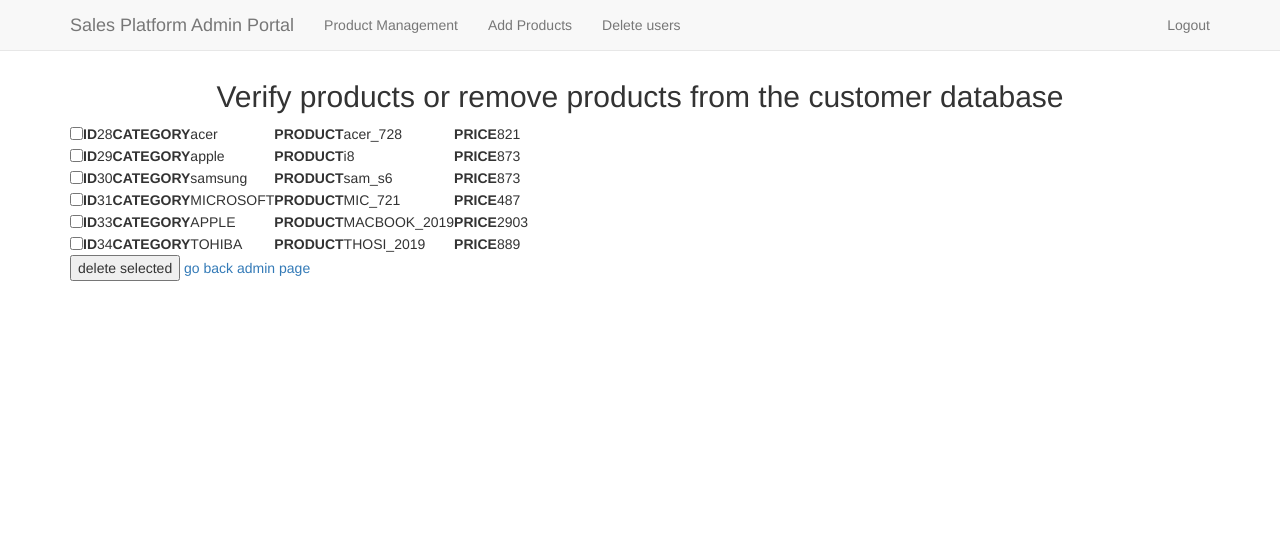
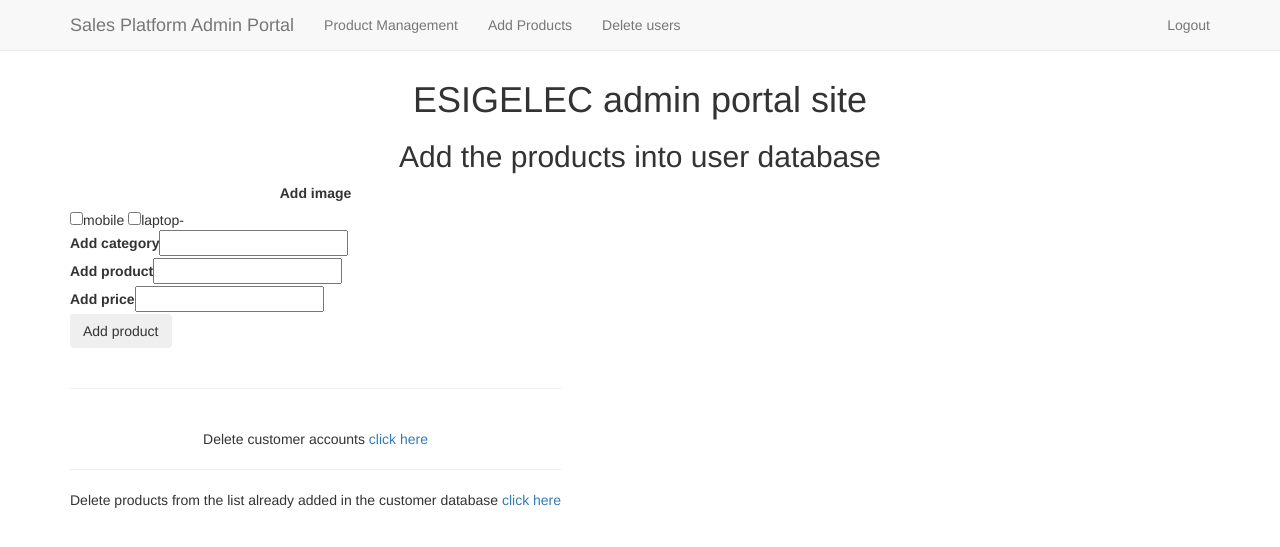
Before and after one commit to lossfuture/comp3335-group15, a PHP site: page /admin/product.php in a window 1280 px wide. Shown: the top 547 px of the page. Run offline with PHP 8.4, Linux system fonts and the light colour scheme; the visitor is signed in with stand-in values (Sample User, id 1); data comes from the database, SQL or seed files in the repository; some libraries are stand-ins or nearby versions.

Commit message:
Update product.php

```diff
--- a/www/admin/product.php
+++ b/www/admin/product.php
@@ -5,37 +5,21 @@ if (!isset($_COOKIE["admin"])){
 }
 session_start();
 require_once('server_admin.php');
-
-/* Admin manager will view and delete the products from the database @basket and table products */
-
-if(isset($_POST["submit1"]))
-{
-	$box=$_POST['num'];
-	while (list ($key,$val) = @each ($box))
-	{
-	   mysqli_query($link,"delete from products where id=$val");
-	}
-
-	header('Location: viewanddelete.php');
-	exit();
-}
-
-$stmt = $pdo->prepare("SELECT *  FROM products");
-$stmt->execute();
-
+/* This is homepage,  Admin will add categorys, products and price which will available to users to buy/add into basket */
 ?>
-
 <!DOCTYPE HTML>
 <head>
 <meta charset="utf-8">
 <meta name="viewport" content="width=device-width, initial-scale=1.0">
-<title>Admin manager access rights</title>
+<title>ADMIN portal</title>
+
 <link href="https://maxcdn.bootstrapcdn.com/bootstrap/3.3.6/css/bootstrap.min.css" rel="stylesheet">
 <link rel="stylesheet" href="https://use.fontawesome.com/releases/v5.0.9/css/all.css">
 <style>
 body {font-family:"Helvetica Neue", Helvetica, Arial;margin:0;padding:0;background:#FFF;padding-top:60px; padding-bottom:0px;}
 body,html{height:100%;width:100%}
  </style>
+ <link rel="stylesheet" type="text/css" href="/user/style.css">
 </head>
 
 
@@ -67,39 +51,55 @@ body,html{height:100%;width:100%}
 </nav>
 <div class="container">
 
-<h2 style="text-align:center;">Verify products or remove products from the customer database</h2>
-<form name="form1" action="" method="post" >
+
+	<div class="header"style="text-align:center;">
+	<h1> ESIGELEC admin portal site </h1>
+
+		<h2>Add the products into user database</h2>
+	</div>
+
+	<form method="post" action="product.php/" style="text-align:center;">
 
 
-<?php
+
+		<?php // include('errors.php'); ?>
 
 
-echo "<table>";
-while($row = $stmt->fetch())
-{
+<div class="input-group">
 
-echo "<tr>";
-echo "<td>"; ?> <input type="checkbox" name="num[]" class="other" value="<?php echo $row["id"]; ?>" /> <?php echo "</td>";
-echo "<th>ID</th>";
-echo "<td>"; echo $row["id"]; echo "</td>";
-//echo "<td>"; echo $row["image"]; echo "</td>";
-echo "<th>"; echo 'CATEGORY';
-echo "<td>"; echo $row["category"]; echo "</td>";
-echo "<th>"; echo 'PRODUCT';
-echo "<td>"; echo $row["product"]; echo "</td>";
-echo "<th>"; echo 'PRICE';
-echo "<td>"; echo $row["price"]; echo "</td>";
-echo "</tr>\n";
-}
-echo "</table>";
-?>
-<input type="submit" name="submit1" value="delete selected" style="text-align:center;">
-<a href ="product.php" style="text-align:center;">go back admin page</a>
+
+<div class="option-group"><label>Add image</label>
+<div class="input-group">
+		<input type="checkbox" name="image"  value="<?php echo $image ="mobile.jpg";?>">mobile</option>
+		<input type="checkbox" name="image"  value="<?php echo $image ="laptop.jpg";?>">laptop-</option>
+
+	</div>
+
+		<div class="input-group">
+			<label>Add category</label>
+			<input type="text" name="category" value="<?php echo $category; ?>">
+		</div>
+		<div class="input-group">
+			<label>Add product</label>
+			<input type="text" name="product" value="<?php echo $product; ?>">
+		</div>
+
+		<div class="input-group">
+			<label>Add price</label>
+			<input type="text" name="price" value="<?php echo $price; ?>">
+		</div>
+
+		<div class="input-group">
+			<button type="submit" class="btn" name="add_product"> Add product</button>
+		</div>
+<br>
+<hr><br>
+</h4> Delete customer accounts </h4>
+<a href ="deleteusers.php">click here</a><br><hr>
+</h4> Delete products from the list already added in the customer database</h4>
+<a href ="viewanddelete.php">click here</a>
 </form>
 
 
-
-
-</div>
 </body>
 </html>
```
